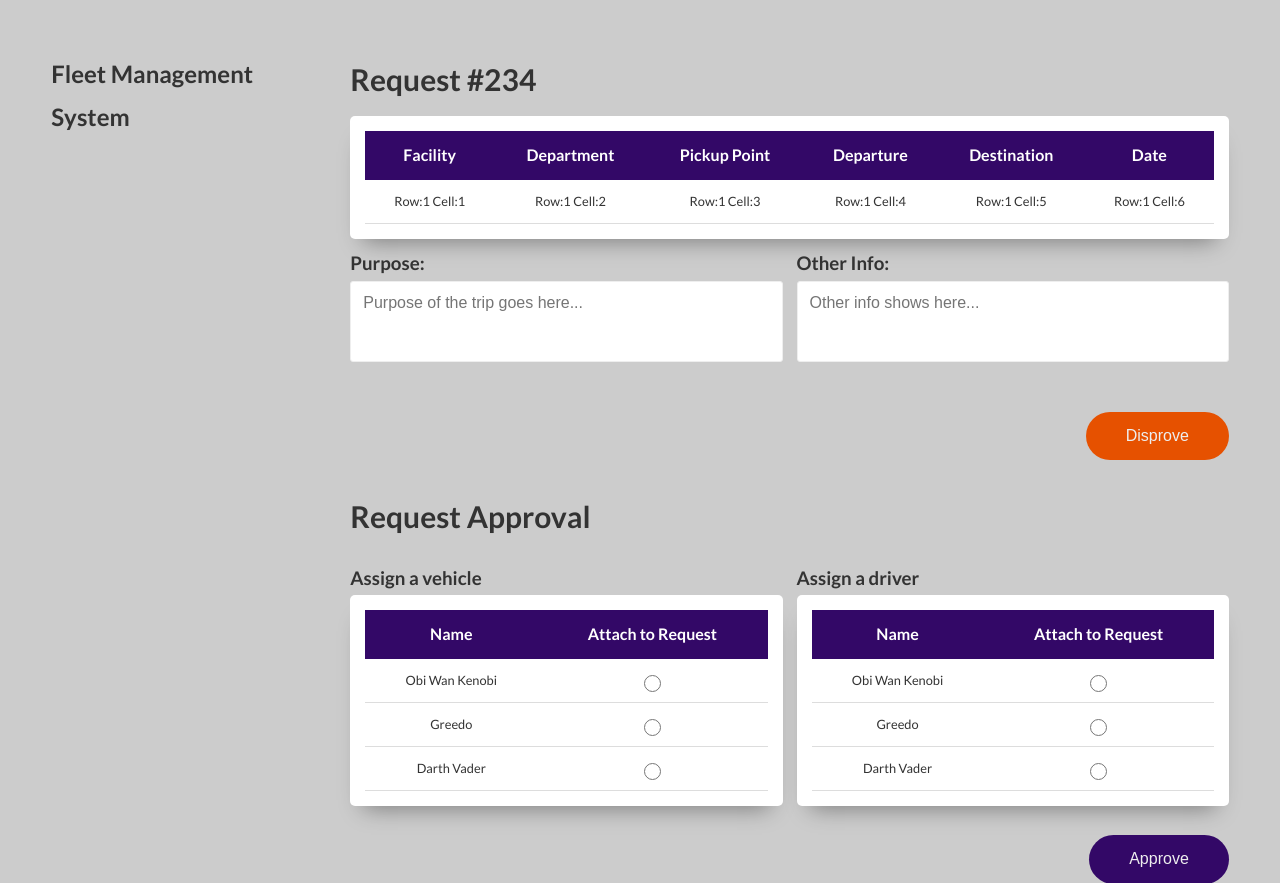
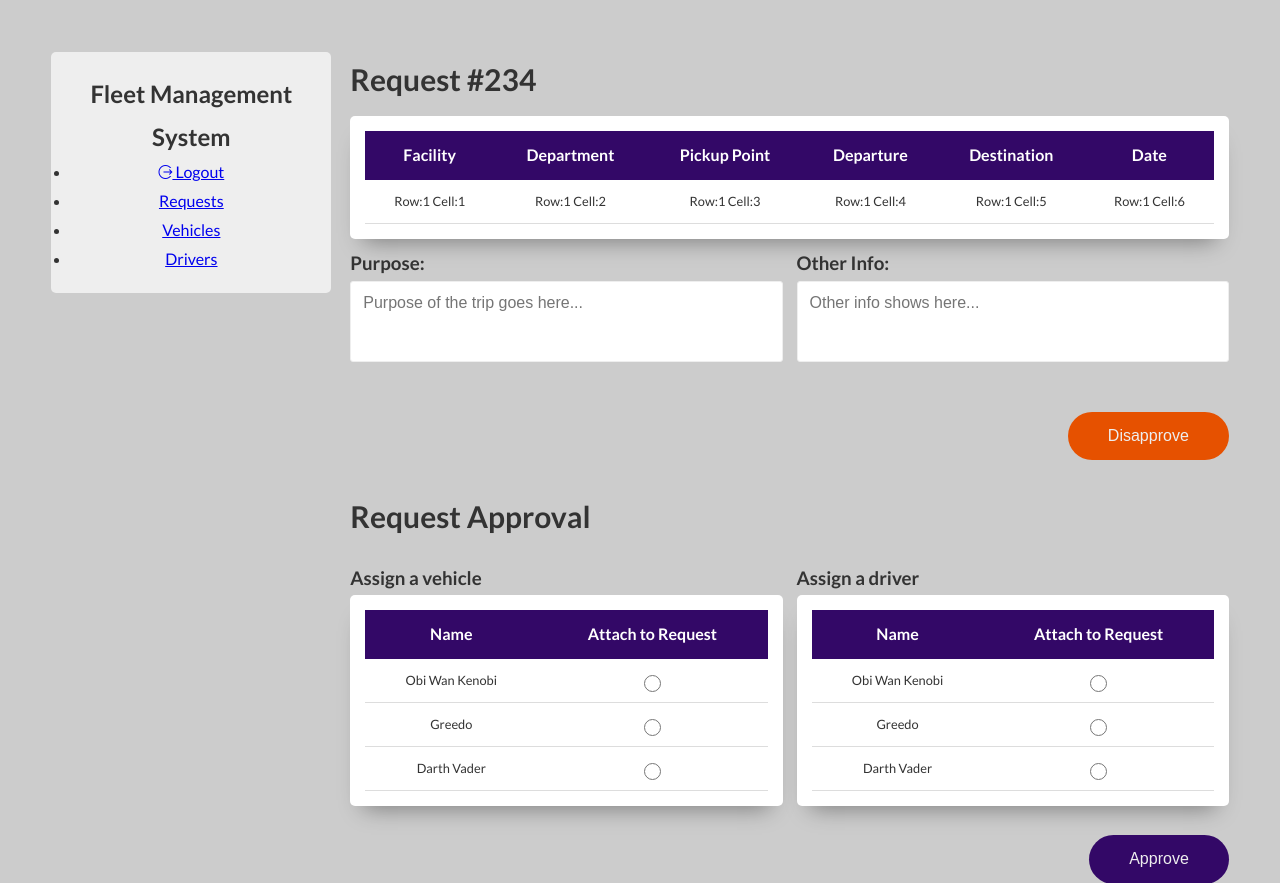
Before and after one commit to zextis/fms-ui, a PHP site: page /approvereq.html in a window 1280 px wide. Shown: the top 883 px of the page. Run offline with PHP 8.4, Linux system fonts and the light colour scheme; some libraries are stand-ins or nearby versions; some web fonts are replaced.

Commit message:
Fixed Ionicons Link + Added Sidebar Info to approvereq

```diff
--- a/addrequest.html
+++ b/addrequest.html
@@ -7,7 +7,7 @@
     <meta http-equiv="X-UA-Compatible" content="ie=edge">
     <title>Fleet Management System | Add Request</title>
     <link href="https://fonts.googleapis.com/css?family=Lato:300,400,700" rel="stylesheet">
-    <link rel="stylesheet" href="vendors/css/ionicicons.min.css">
+    <link rel="stylesheet" href="vendors/css/ionicons.min.css">
     <link rel="stylesheet" href="vendors/css/normalize.css">
     <link rel="stylesheet" href="vendors/css/grid.css">
     <link rel="stylesheet" href="vendors/css/animate.css">
--- a/approvereq.html
+++ b/approvereq.html
@@ -7,7 +7,7 @@
     <meta http-equiv="X-UA-Compatible" content="ie=edge">
     <title>Fleet Management System | Approve</title>
     <link href="https://fonts.googleapis.com/css?family=Lato:300,400,700" rel="stylesheet">
-    <link rel="stylesheet" href="vendors/css/ionicicons.min.css">
+    <link rel="stylesheet" href="vendors/css/ionicons.min.css">
     <link rel="stylesheet" href="vendors/css/normalize.css">
     <link rel="stylesheet" href="vendors/css/grid.css">
     <link rel="stylesheet" href="vendors/css/animate.css">
@@ -17,8 +17,17 @@
 <body class="grey-bg">
     <section class="main-form">
         <div class="row">
-            <div class="col span-1-of-4">
+            <div class="col span-1-of-4 sticky side-nav">
                 <h2>Fleet Management System</h2>
+                <nav class="nav">
+                    <ul>
+                        <li><a href="#" class="navlink logout"><i class="ion-log-out"></i> Logout</a></li>
+                        <li><a href="#" class="navlink">Requests</a></li>
+                        <li><a href="#" class="navlink">Vehicles</a></li>
+                        <li><a href="#" class="navlink">Drivers</a></li>
+                    </ul>
+                </nav>
+
             </div>
             <div class="col span-3-of-4 approvaltable">
                 <h2 class="content__heading--secondary">Request #234</h2>
@@ -51,7 +60,7 @@
                         <textarea name="otherinfo" id="otherinfo" cols="30" rows="3" placeholder="Other info shows here..." readonly></textarea>
                     </div>
 
-                    <input type="submit" class="btn danger" value="Disprove">
+                    <input type="submit" class="btn danger" value="Disapprove">
                 </div>
 
                 <br>
--- a/index.html
+++ b/index.html
@@ -6,7 +6,7 @@
     <meta http-equiv="X-UA-Compatible" content="ie=edge">
     <title>Fleet Management System | Home</title>
     <link href="https://fonts.googleapis.com/css?family=Lato:300,400,700" rel="stylesheet">
-    <link rel="stylesheet" href="vendors/css/ionicicons.min.css">
+    <link rel="stylesheet" href="vendors/css/ionicons.min.css">
     <link rel="stylesheet" href="vendors/css/normalize.css">
     <link rel="stylesheet" href="vendors/css/grid.css">
     <link rel="stylesheet" href="vendors/css/animate.css">
--- a/resources/css/main.css
+++ b/resources/css/main.css
@@ -133,6 +133,13 @@ body {
     margin-bottom: 1rem;
     font-size: 3rem;
     font-weight: 700;
+}
+
+.side-nav{
+    text-align: center;
+    background-color: #eee;
+    padding: 2rem;
+    border-radius: .5rem;
 }
 
 /* -------------------------- TABLE -------------------------- */
```
